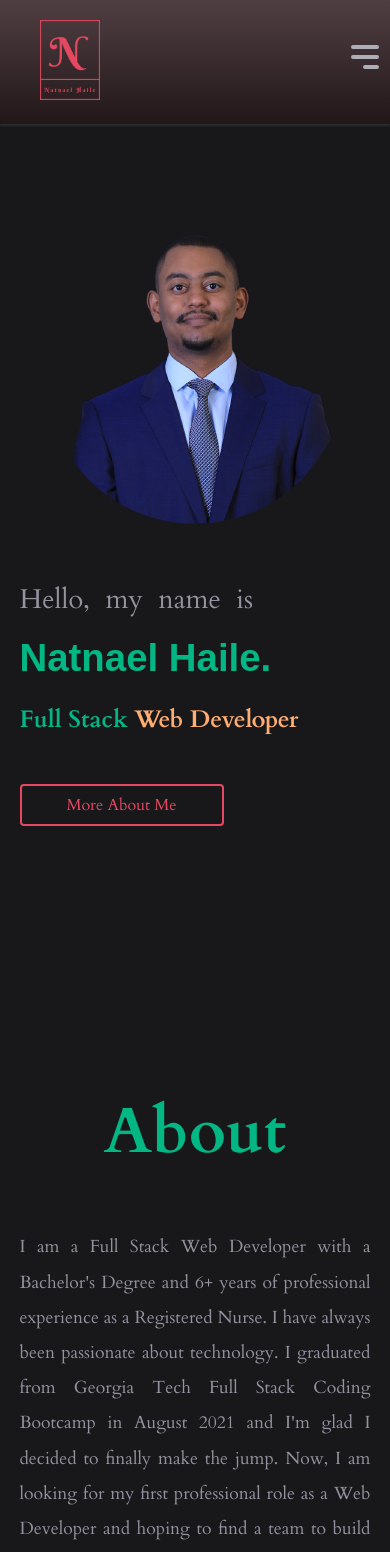
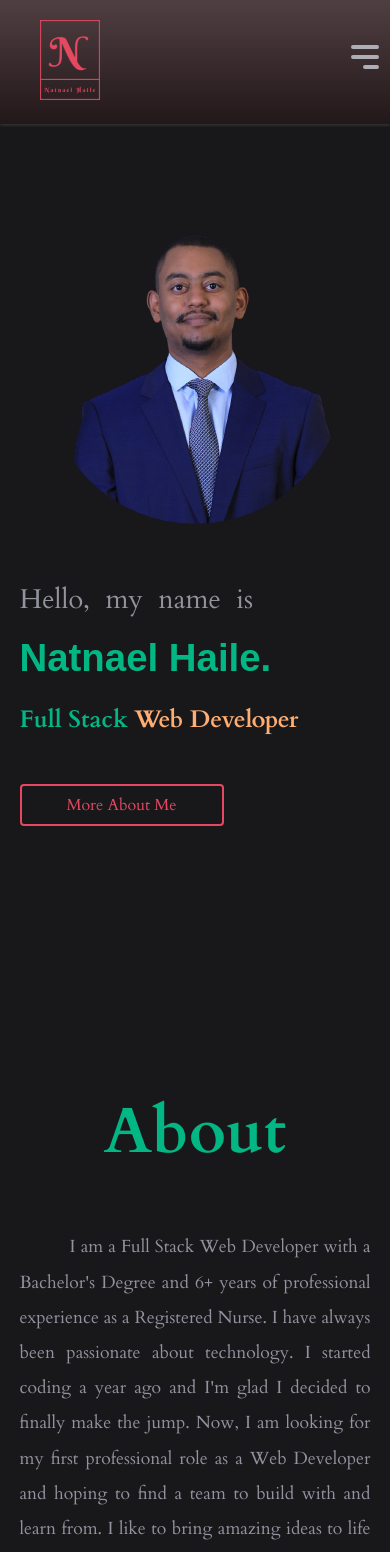
Before and after one commit to natnaelh14/portfolio-website, a React (Create React App) app: page / in a window 390 px wide. Shown: the top 1552 px of the page. Built offline with nearby package versions, Linux system fonts and the light colour scheme.

Commit message:
compledted about section conditional render

```diff
--- a/src/App.css
+++ b/src/App.css
@@ -32,7 +32,7 @@
 }
 .app__loaderImage {
   width: 100%;
-  height: 100%;
+  height: 90%;
 }
 
 @keyframes loaderComplete {
--- a/src/components/Modal-Container/Modal.css
+++ b/src/components/Modal-Container/Modal.css
@@ -24,10 +24,16 @@
 
 @media screen and (min-width: 500px) {
   /* Center the Modal! */
+  .modal-body {
+    padding: 0px;
+    height: 100%;
+  }
   .modal-area {
     left: 50%;
     top: 50%;
-    height: auto;
+    height: 80%;
+    margin-top: 25px;
+    margin-bottom: 25px;;
     transform: translate(-50%, -50%);
     max-width: 30em;
     max-height: calc(100% - 1em);
@@ -79,7 +85,6 @@
   .modal-container {
     padding: 0px;
     height: 100%;
-
   }
   .modal-body {
     height: auto;
--- a/src/components/about/about.css
+++ b/src/components/about/about.css
@@ -23,6 +23,7 @@
   width: 100%;
   text-align: justify;
   line-height: 2;
+  text-indent: 100px;
 }
 
 .about-subSection {
@@ -108,6 +109,7 @@
 @media screen and (max-width: 1000px) {
   .about-text {
     font-size: 1.1rem;
+    text-indent: 50px;
   }
   .about-subSectionitem {
     font-size: 1rem;
--- a/src/components/about/about.jsx
+++ b/src/components/about/about.jsx
@@ -12,12 +12,11 @@ const About = () => {
           <div className='about-text'>
             I am a Full Stack Web Developer with a Bachelor's Degree and 6+
             years of professional experience as a Registered Nurse. I have
-            always been passionate about technology. I graduated from Georgia
-            Tech Full Stack Coding Bootcamp in August 2021 and I'm glad I
-            decided to finally make the jump. Now, I am looking for my first
-            professional role as a Web Developer and hoping to find a team to
-            build with and learn from. I like to bring amazing ideas to life
-            using the tools below.
+            always been passionate about technology. I started coding a year ago
+            and I'm glad I decided to finally make the jump. Now, I am looking
+            for my first professional role as a Web Developer and hoping to find
+            a team to build with and learn from. I like to bring amazing ideas
+            to life using the tools below.
           </div>
         </div>
         <br />
--- a/src/components/footer/footer.jsx
+++ b/src/components/footer/footer.jsx
@@ -6,7 +6,7 @@ import Fade from 'react-reveal/Fade';
 const Footer = () => {
   return (
     <footer className='footer'>
-      <Fade>
+      <Fade bottom duration={1000} distance="40px">
         <section className='contact-info'>
           <div>
             <h1>Call</h1>
--- a/src/components/header/header.jsx
+++ b/src/components/header/header.jsx
@@ -2,7 +2,7 @@ import React, { useState } from "react";
 import "./header.css";
 import { HiMenuAlt3, HiOutlineX } from "react-icons/hi";
 import LogoImage from "./logo.png";
-import Resume from "./resume.pdf";
+import Resume from "./tech-resume.pdf";
 
 const Header = () => {
   const [showNav, SetshowNav] = useState(false);
--- a/src/components/intro/intro.jsx
+++ b/src/components/intro/intro.jsx
@@ -1,24 +1,29 @@
-import React from "react";
-import "./intro.css";
-import HeroImage from "./hero-image.png";
+import React from 'react';
+import './intro.css';
+import HeroImage from './hero-image.png';
+import Fade from 'react-reveal/Fade';
 
 function Intro() {
   return (
-    <div className="intro">
-      <div className="intro-image-mobile">
-        <img className="hero-image-mobile" src={HeroImage} alt='hero' />
-      </div>
-      <div className="intro-desc">
-        <p className="intro-msg">Hello, my name is</p>
-        <h1 className="intro-head">Natnael Haile.</h1>
-        <h1 className="intro-text">Full Stack<span className="intro-msg-two"> Web Developer</span></h1>
-        <a href="#about" className="intro-aboutLink">
-          More About Me
-        </a>
-      </div>
-      <div className="intro-image">
-        <img className="hero-image" src={HeroImage} alt='hero' />
-      </div>
+    <div className='intro'>
+      <Fade bottom duration={1000} distance="40px">
+        <div className='intro-image-mobile'>
+          <img className='hero-image-mobile' src={HeroImage} alt='hero' />
+        </div>
+        <div className='intro-desc'>
+          <p className='intro-msg'>Hello, my name is</p>
+          <h1 className='intro-head'>Natnael Haile.</h1>
+          <h1 className='intro-text'>
+            Full Stack<span className='intro-msg-two'> Web Developer</span>
+          </h1>
+          <a href='#about' className='intro-aboutLink'>
+            More About Me
+          </a>
+        </div>
+        <div className='intro-image'>
+          <img className='hero-image' src={HeroImage} alt='hero' />
+        </div>
+      </Fade>
     </div>
   );
 }
--- a/src/components/projects/content.js
+++ b/src/components/projects/content.js
@@ -8,7 +8,7 @@ const projectContent = {
     'Product search, carousel, & pagination',
   ],
   emptyPantry: [
-    'Built with HTML, CSS, Bulma, Bootstrap, jQuery, JavaScript',
+    'Built with HTML, CSS, Bulma, Bootstrap, jQuery & JavaScript',
     'Search for meal based meal type, diet preference & ingredient name',
     'Calculate calorie for daily intake',
   ],
@@ -20,19 +20,19 @@ const projectContent = {
     'Added Drag and Drop functionality to move companies based on interview stage',
   ],
   quizApp: [
-    'Built with HTML, CSS, jQuery and JavaScript',
+    'Built with HTML, CSS, jQuery & JavaScript',
     '3 min timed IQ test with 10-sec deduction for every question missed.',
     'Button color change based user\'s answer. ',
     'Highlights page to view past results',
   ],
   techBlog: [
-    'Built with Bulma, Node, Express, MySQL, Sequelize, and Handlebars',
+    'Built with Bulma, Node, Express, MySQL, Sequelize, & Handlebars',
     'User Accounts and Profiles',
     'Add/Update/Delete post.',
     "Comment on other users' posts",
   ],
   smartBank: [
-    'Built with HTML, CSS, Bootstrap, CSS-Tooltips, HandleBars.js, JavaScript, Node.js, Express.js, MySQL, Sequelize, Bcrypt, Dotenv',
+    'Built with HTML, CSS, Bootstrap, CSS-Tooltips, HandleBars.js, JavaScript, Node.js, Express.js, MySQL, Sequelize, Bcrypt & Dotenv',
     'User Accounts and Profiles',
     'Open checking, savings, and credit card account',
     'Simulate bank deposits and credit card charges',
```
Also changed, not shown: 2 other files (tests, documents, lock files or other folders).
